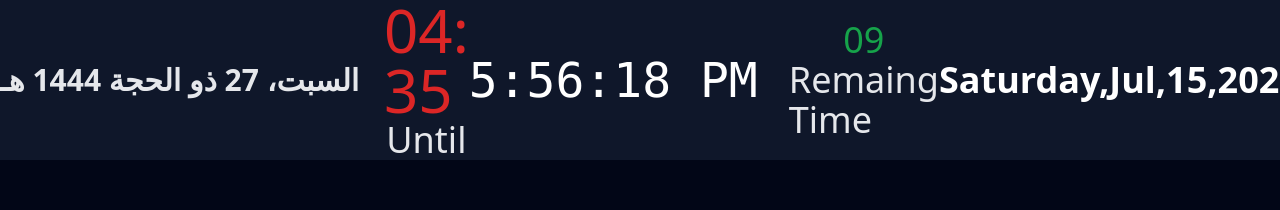
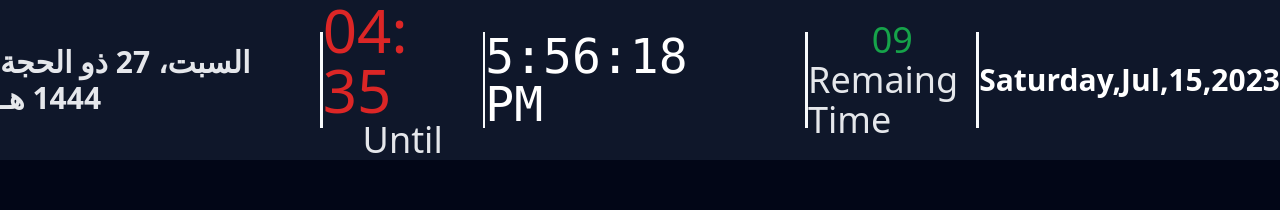
Before and after one commit to Hunyshah/namaazweb, a Next.js app: page /admin in a window 1280 px wide. Shown: the top 210 px of the page. Built offline with nearby package versions, Linux system fonts and the light colour scheme; no server answers; the database is empty; sample sign-in values are in the browser's storage.

Commit message:
somewidth

```diff
--- a/src/app/components/clock.tsx
+++ b/src/app/components/clock.tsx
@@ -15,7 +15,7 @@
   }, []);
 
   return (
-    <><div className='max-w-[300px]'>
+    <><div className='max-w-[22vw]'>
       {currentTime && <p>{currentTime}</p>}
       </div>
     </>
--- a/src/app/components/nav.tsx
+++ b/src/app/components/nav.tsx
@@ -25,21 +25,21 @@
 
 
   return (
-    <div className='flex justify-around items-center bg-slate-900 text-white  '>
-       <div className='flex justify-evenly items-center'>
-        <div className=' text-3xl text-gray-200 w-96 font-bold'>{datehijri} </div>
+    <div className='flex justify-between items-center bg-slate-900 text-white w-[100vw]  '>
+       <div className='flex justify-evenly items-center '>
+        <div className=' text-3xl text-gray-200 w-[25vw] font-bold'>{datehijri} </div>
 
         </div>
         <div className=' bg-slate-50 h-24 w-1'></div>
         {/* <div className='flex justify-between items-center '> */}
-            <div className='flex flex-col items-center '>
+            <div className='flex flex-col items-center w-[18vw]'>
                 <h3 className='text-6xl text-red-600'>04: 35 </h3>
                 <h5 className='text-4xl text-gray-200'>Until</h5>
                 </div>
             {/* </div> */}
 
         <span className='block bg-slate-50 h-24 w-1'></span>
-            <div className='text-5xl font-mono  min-w-[320px]'><Clock/></div>
+            <div className='text-5xl font-mono  min-w-[320px] '><Clock/></div>
 
         <span className='block bg-slate-50 h-24 w-1'></span>
         <div className='flex justify-between items-center'>
@@ -54,7 +54,7 @@
 
 
         <span className='block bg-slate-50 h-24 w-1'></span>
-        <div className='text-4xl w-96 font-bold'> {formattedDate}</div>
+        <div className='text-3xl w-[25vw] font-bold'> {formattedDate}</div>
     </div>
   )
 }
```
